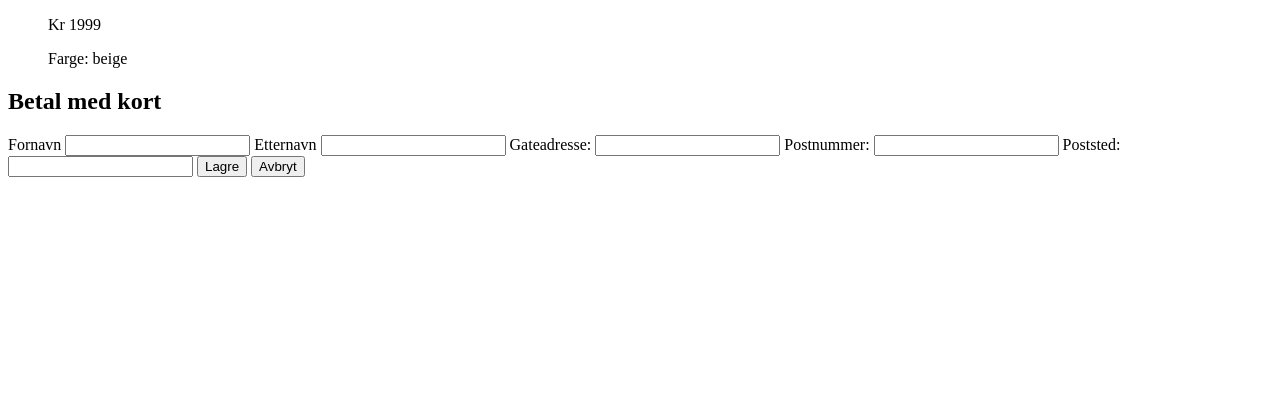
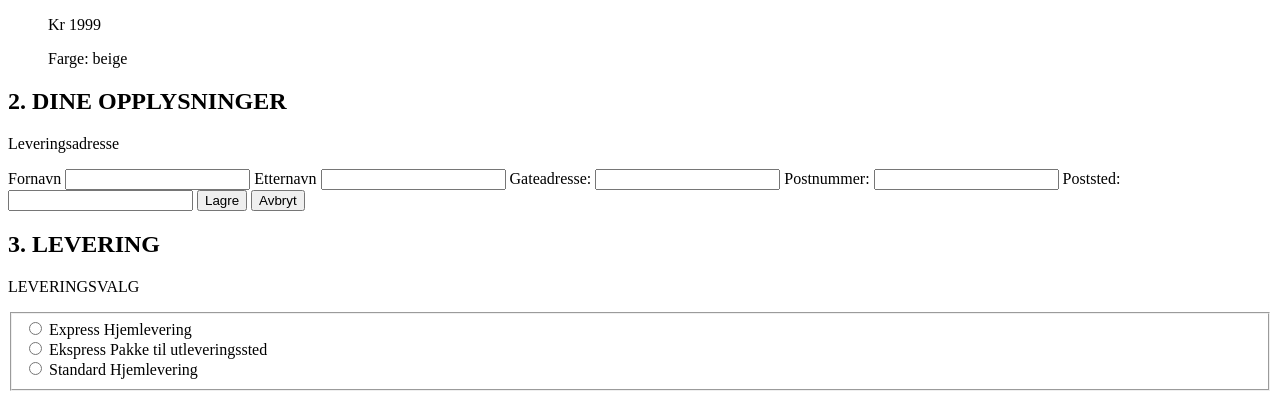
Before and after one commit to ThatsGreatDude/ITF10511_1_Webutvikling, a plain HTML site: page checkout.html in a window 1280 px wide. Shown: the part 1112-1511 px from the top of the page. Before the commit the page ends 1297 px from the top, so only its background shows below. Drawn offline with Linux system fonts and the light colour scheme.

Commit message:
section 2 og 3, levering
Rettet noen småskrivefeil. Retet section 2, la inn lagre og avbryt knapp. La inn section 3

```diff
--- a/checkout.html
+++ b/checkout.html
@@ -25,7 +25,7 @@
         </header>
 
         <section id="shoppingbag">
-            <h2>1. Shoppingbagen din</h2>
+            <h2>1. SHOPPINGBAGGEN DIN</h2>
 
             <figure class="produkt_kort">
                 <img src="https://picsum.photos/200/200" alt="Produkt 1">
@@ -55,7 +55,9 @@
             </figure>
         </section>
 
-        <h2>Betal med kort</h2>
+        <section>
+            <h2>2. DINE OPPLYSNINGER</h2>
+            <p>Leveringsadresse</p>
             <form>
                 <label>
                     Fornavn
@@ -85,3 +87,27 @@
                 <button type="submit">Lagre</button>
                 <button type="reset">Avbryt</button>
             </form>
+        </section>
+
+        <section>
+            <h2>3. LEVERING</h2>
+            <p>LEVERINGSVALG</p>
+
+            <form>
+                <fieldset>
+                  <label>
+                    <input type="radio" name="levering" value="express-hjemlevering">
+                    Express Hjemlevering
+                  </label><br>
+                  <label>
+                    <input type="radio" name="levering" value="express-utleveringssted">
+                    Ekspress Pakke til utleveringssted
+                  </label><br>
+                  <label>
+                    <input type="radio" name="levering" value="standard-hjemlevering">
+                    Standard Hjemlevering
+                  </label>
+                </fieldset>
+              </form>
+
+        </section>
```
Lines whose indentation alone changed are shown as unchanged.
